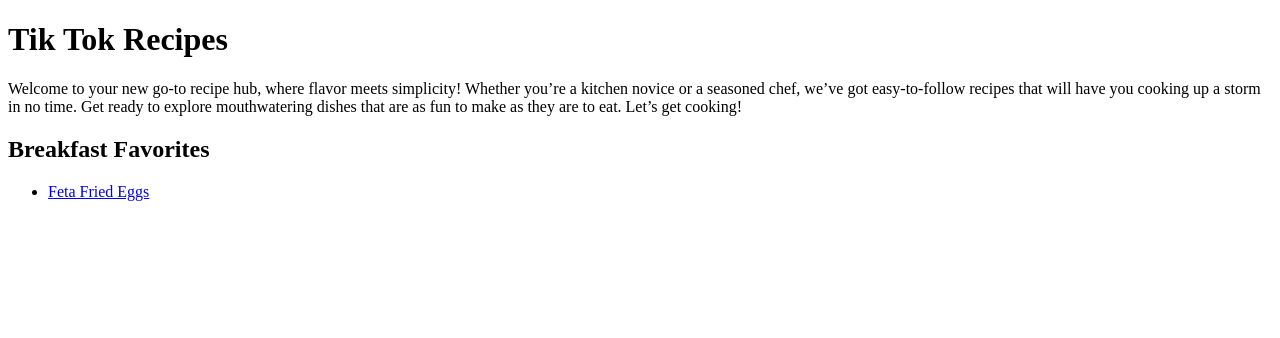
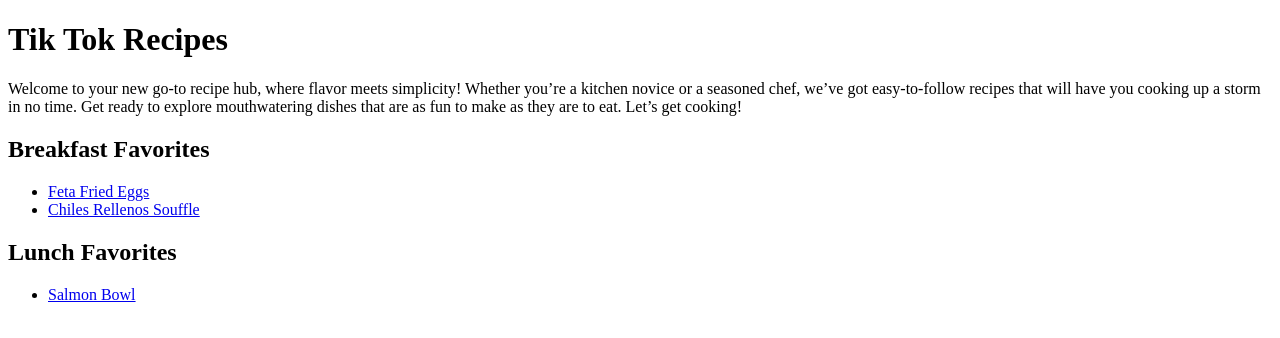
Before and after one commit to as7ronau7/tik-tok-recipes, a plain HTML site: page index.html in a window 1280 px wide. Drawn offline with Linux system fonts and the light colour scheme.

Commit message:
Add Lunch Favorites section

```diff
--- a/index.html
+++ b/index.html
@@ -10,6 +10,11 @@
         <h2>Breakfast Favorites</h2>
         <ul>
             <li><a href="recipes/feta-fried-eggs.html">Feta Fried Eggs</a></li>
+            <li><a href="recipes/chiles-rellenos-souffle.html">Chiles Rellenos Souffle</a></li>
+        </ul>
+        <h2>Lunch Favorites</h2>
+        <ul>
+            <li><a href="recipes/salmon-bowl.html">Salmon Bowl</a></li>
         </ul>
     </body>
 </html>
```
